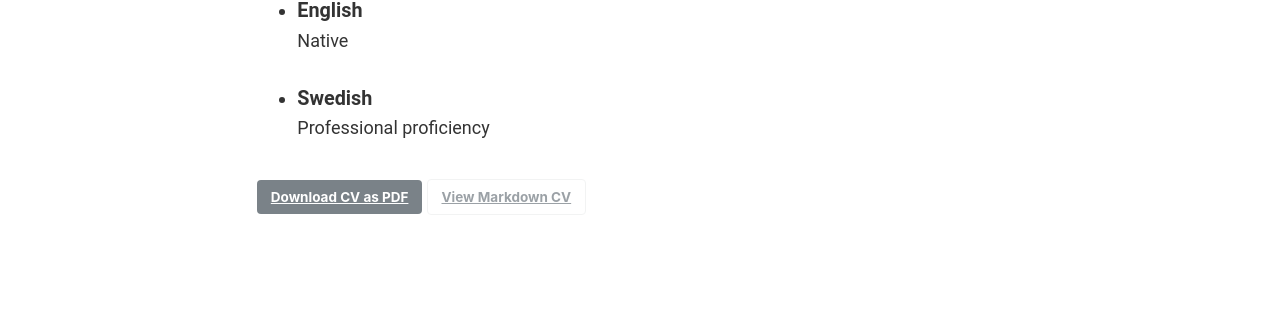
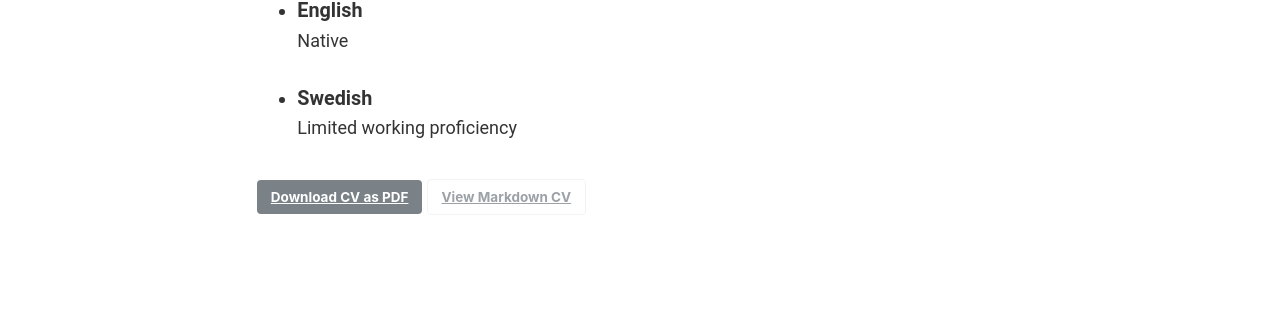
Before and after one commit to smbirnbaum/hlt-portfolio, a Jekyll site: the page built from _pages/cv-json.md, in a window 1280 px wide and 900 px high, scrolled down 2709 px. Shown: the part 328-638 px from the top of the window. Built offline with Jekyll 4.4.1, drawn with Linux system fonts in a browser that asks for light colours.

Commit message:
Updated cv.json

```diff
--- a/_data/cv.json
+++ b/_data/cv.json
@@ -131,7 +131,7 @@
     },
     {
       "language": "Swedish",
-      "fluency": "Professional proficiency"
+      "fluency": "Limited working proficiency"
     }
   ],
   "references": [],
```
